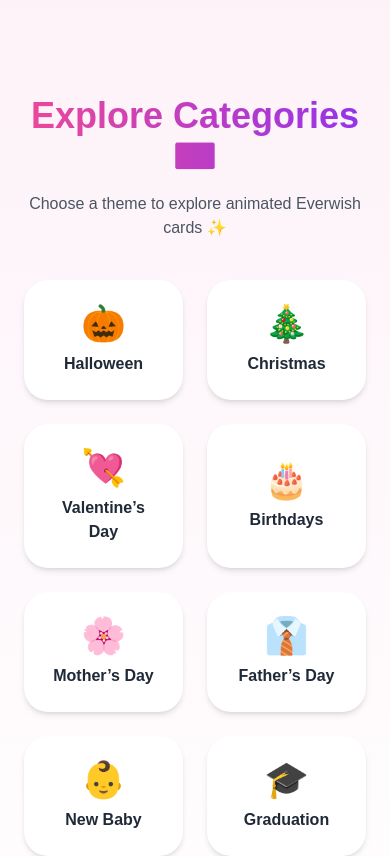
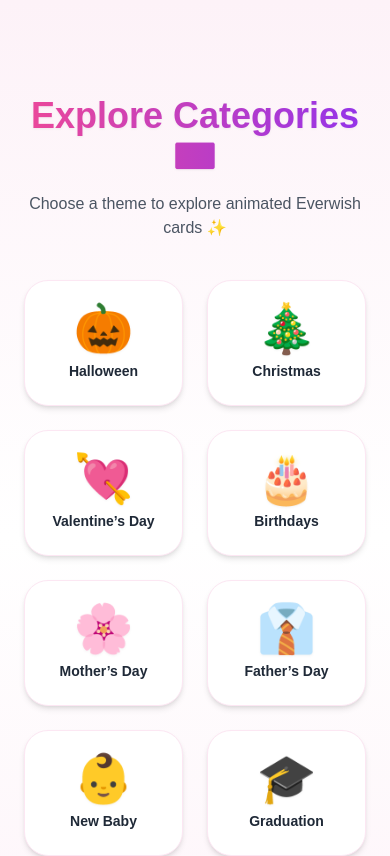
Before and after one commit to everwishhq-commits/EverWish, a Next.js app: page /categories in a window 390 px wide. Shown: the top 856 px of the page. Built offline with nearby package versions, Linux system fonts and the light colour scheme.

Commit message:
Update page.js

```diff
--- a/app/categories/page.js
+++ b/app/categories/page.js
@@ -16,23 +16,29 @@
 
 export default function CategoriesPage() {
   return (
-    <main className="min-h-screen bg-gradient-to-b from-pink-50 to-white pt-24 pb-16 px-6 text-center">
-      <h1 className="text-4xl md:text-5xl font-extrabold mb-4 bg-gradient-to-r from-pink-500 to-purple-600 bg-clip-text text-transparent">
+    <main className="min-h-screen bg-gradient-to-b from-pink-50 via-white to-pink-50 pt-24 pb-16 px-6 text-center transition-all duration-500">
+      {/* Título principal */}
+      <h1 className="text-4xl md:text-5xl font-extrabold mb-4 bg-gradient-to-r from-pink-500 to-purple-600 bg-clip-text text-transparent drop-shadow-sm">
         Explore Categories 💌
       </h1>
-      <p className="text-gray-600 mb-10">
+
+      {/* Subtítulo */}
+      <p className="text-gray-600 mb-10 text-base md:text-lg">
         Choose a theme to explore animated Everwish cards ✨
       </p>
 
+      {/* Cuadrícula de categorías */}
       <div className="max-w-4xl mx-auto grid grid-cols-2 sm:grid-cols-3 md:grid-cols-4 gap-6">
         {categories.map((cat) => (
           <Link
             key={cat.slug}
             href={`/categories/${cat.slug}`}
-            className="rounded-3xl bg-white shadow-md hover:shadow-xl hover:-translate-y-1 transition-all p-6 flex flex-col items-center justify-center"
+            className="rounded-3xl bg-white shadow-md hover:shadow-xl hover:-translate-y-1 transition-all p-6 flex flex-col items-center justify-center border border-pink-100 active:scale-95"
           >
-            <span className="text-4xl mb-2">{cat.emoji}</span>
-            <p className="font-semibold text-gray-800">{cat.title}</p>
+            <span className="text-5xl mb-2 drop-shadow-sm">{cat.emoji}</span>
+            <p className="font-semibold text-gray-800 text-sm md:text-base">
+              {cat.title}
+            </p>
           </Link>
         ))}
       </div>
```
